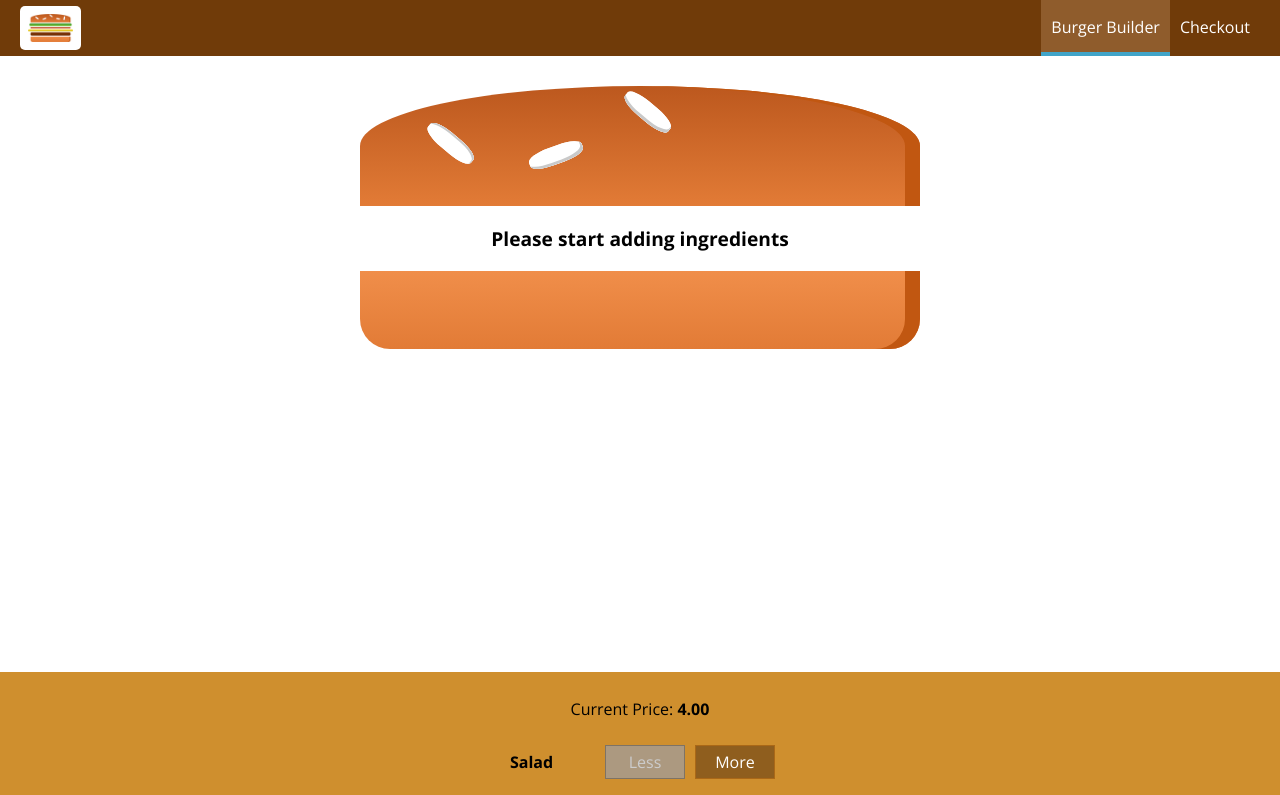
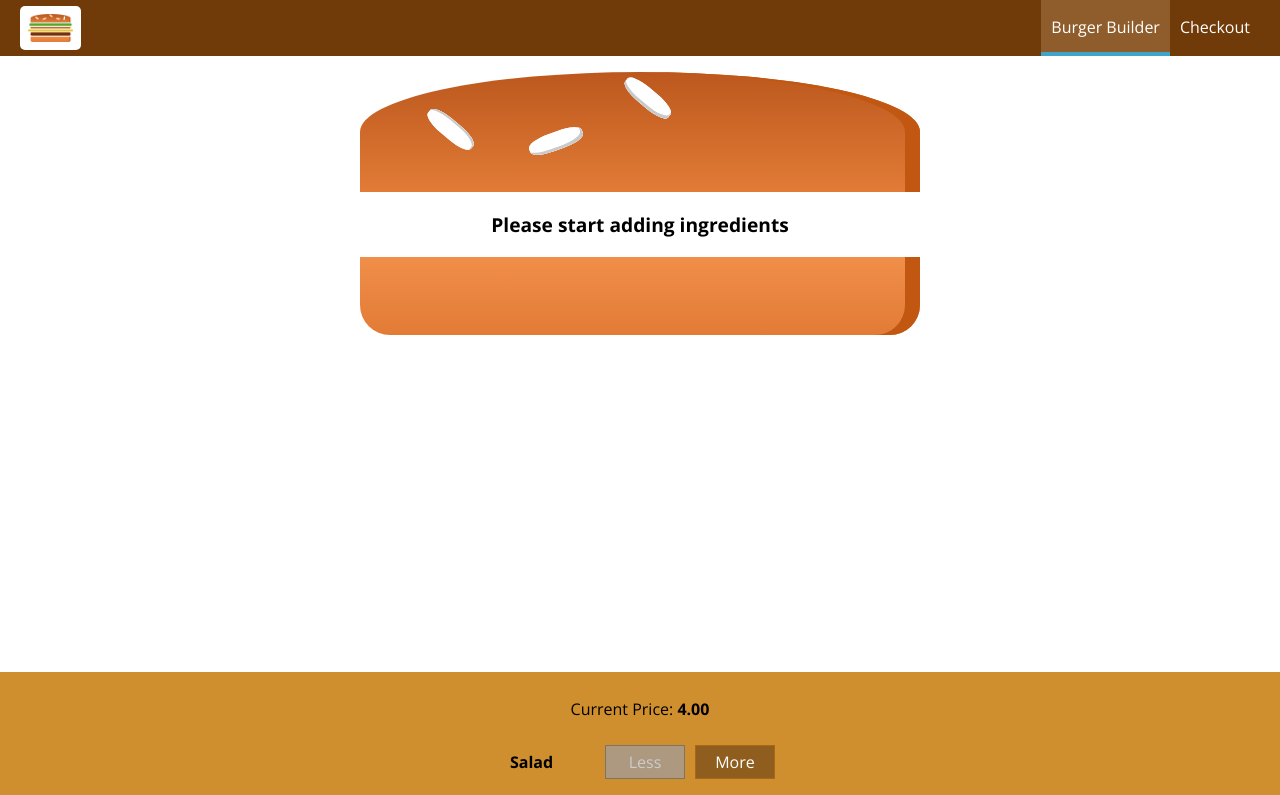
Before and after one commit to andyrutherford/burger-builder, a React app: page / in a window 1280 px wide. Shown: the top 795 px of the page. Built offline with nearby package versions, Linux system fonts and the light colour scheme.

Commit message:
remove scroll overflow styling

```diff
--- a/src/components/Burger/Burger.css
+++ b/src/components/Burger/Burger.css
@@ -2,7 +2,6 @@
     width: 100%;
     margin: auto;
     height: 250px;
-    overflow: scroll;
     text-align: center;
     font-weight: bold;
     font-size: 1.2rem;
```
